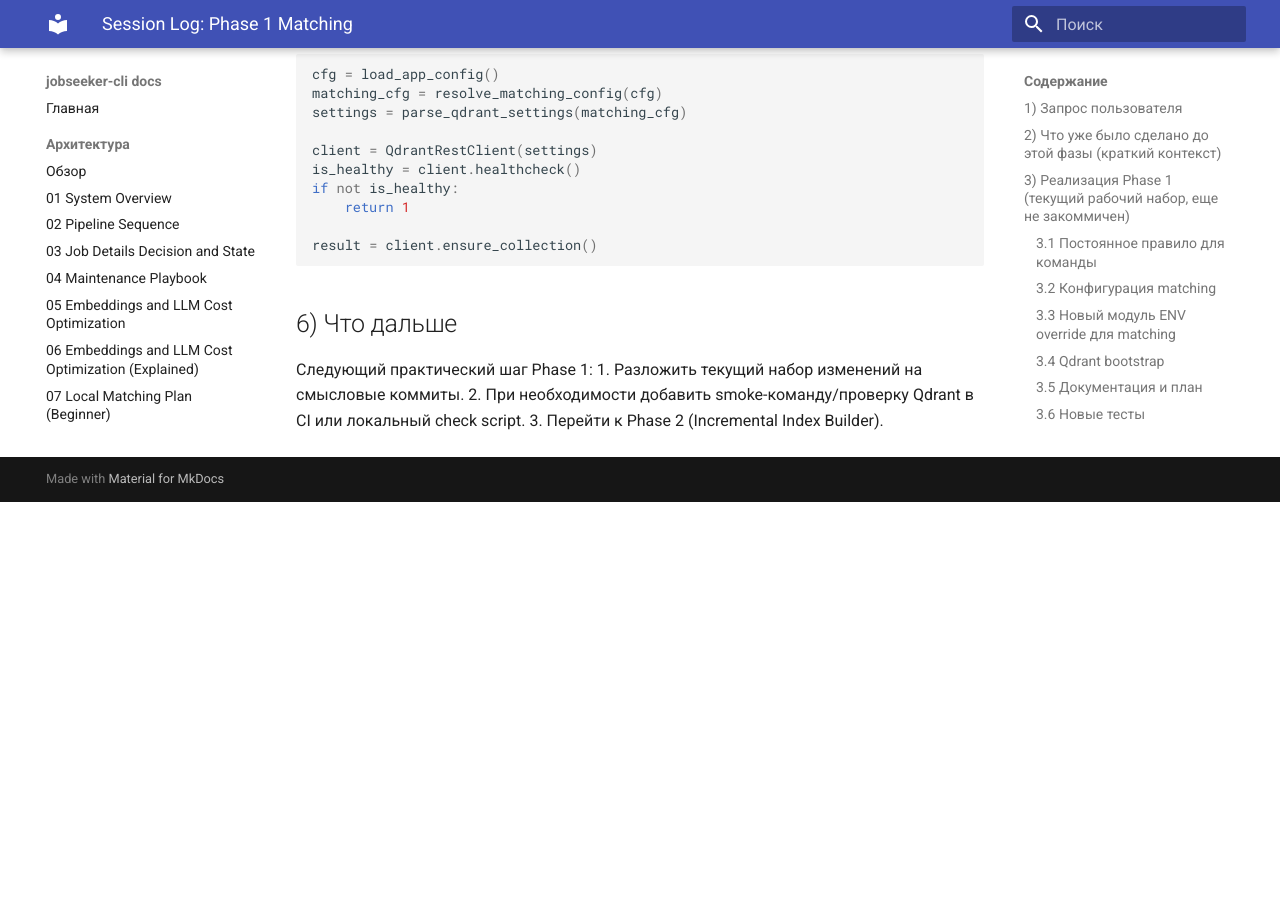
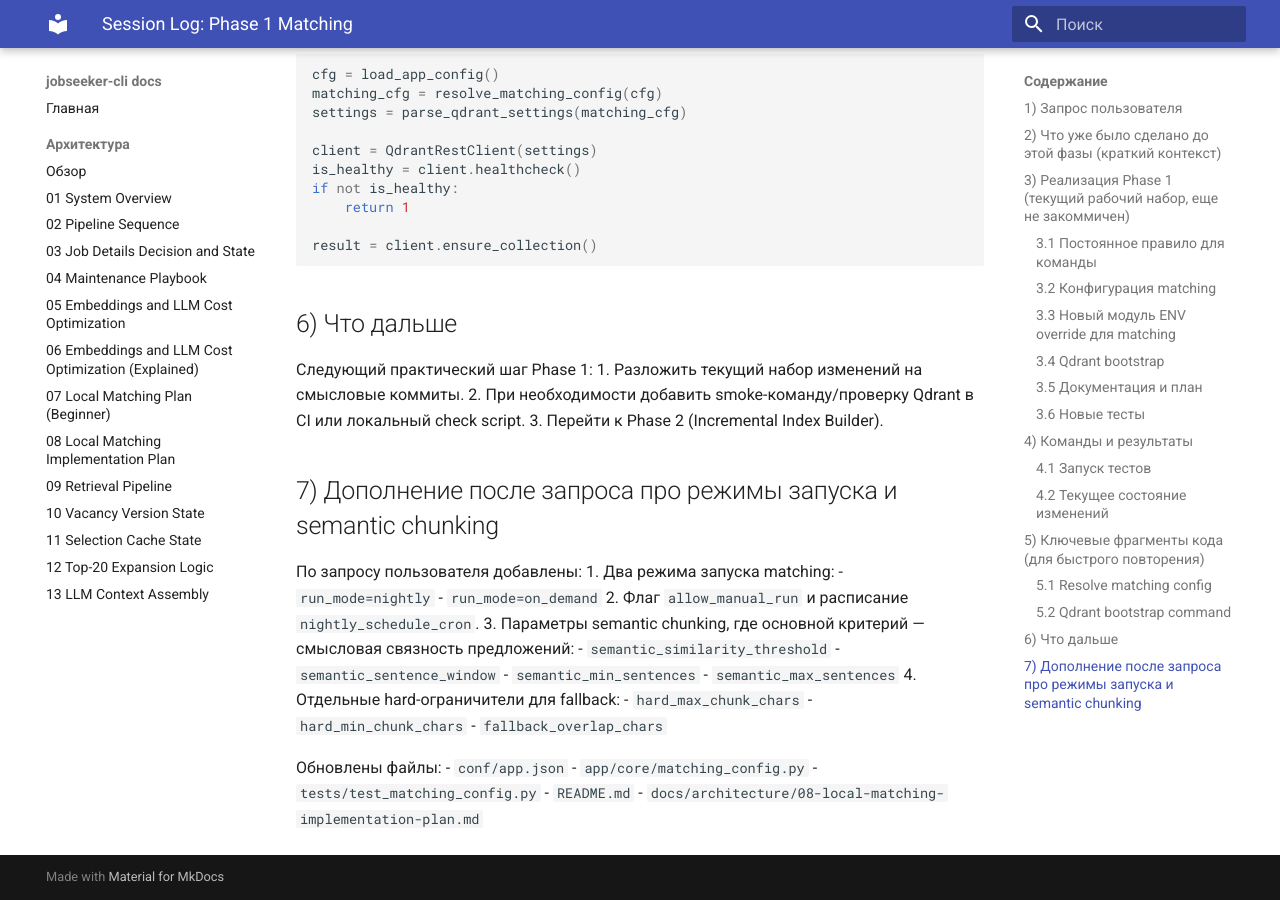
Before and after one commit to oleksiydi/jobseeker-cli-dev, an MkDocs documentation site: the page built from docs/worklog/2026-02-19-session-phase1-matching.md, in a window 1280 px wide and 900 px high, scrolled down 2978 px. Built offline with MkDocs 1.6.1 and Material for MkDocs 9.7.7, drawn with Linux system fonts in a browser that asks for light colours; a script that is not in the unit is left out; before the commit the page ends 3480 px from its top, so only the background shows below that.

Commit message:
feat(matching): add run modes and semantic chunking controls

```diff
--- a/docs/worklog/2026-02-19-session-phase1-matching.md
+++ b/docs/worklog/2026-02-19-session-phase1-matching.md
@@ -159,3 +159,27 @@
 1. Разложить текущий набор изменений на смысловые коммиты.
 2. При необходимости добавить smoke-команду/проверку Qdrant в CI или локальный check script.
 3. Перейти к Phase 2 (Incremental Index Builder).
+
+## 7) Дополнение после запроса про режимы запуска и semantic chunking
+
+По запросу пользователя добавлены:
+1. Два режима запуска matching:
+- `run_mode=nightly`
+- `run_mode=on_demand`
+2. Флаг `allow_manual_run` и расписание `nightly_schedule_cron`.
+3. Параметры semantic chunking, где основной критерий — смысловая связность предложений:
+- `semantic_similarity_threshold`
+- `semantic_sentence_window`
+- `semantic_min_sentences`
+- `semantic_max_sentences`
+4. Отдельные hard-ограничители для fallback:
+- `hard_max_chunk_chars`
+- `hard_min_chunk_chars`
+- `fallback_overlap_chars`
+
+Обновлены файлы:
+- `conf/app.json`
+- `app/core/matching_config.py`
+- `tests/test_matching_config.py`
+- `README.md`
+- `docs/architecture/08-local-matching-implementation-plan.md`
```
Also changed, not shown: README.md (+10 -0 lines), docs/architecture/08-local-matching-implementation-plan.md (+10 -2 lines), 3 other files.
